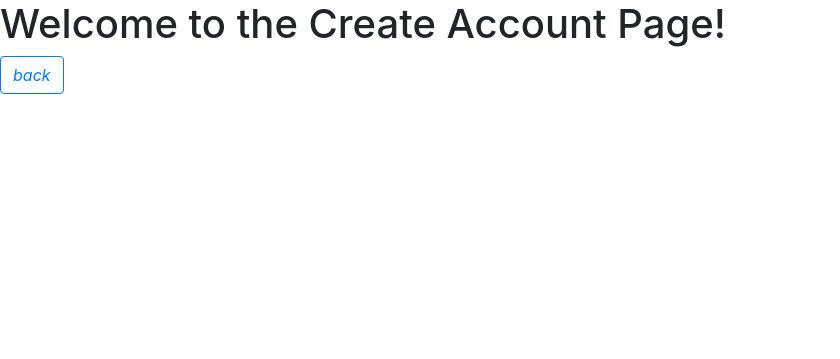
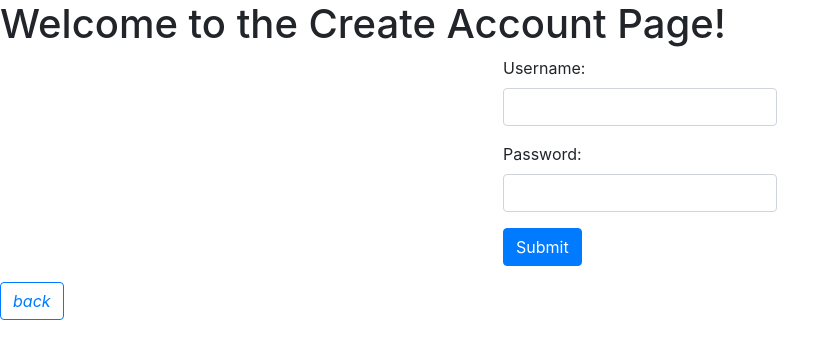
Before and after one commit to amaelisabeth/Semester-Project, a PHP site: page /create_account.php in a window 1280 px wide. Shown: the top 359 px of the page, without its empty margins (0-840 px from the left). Run offline with PHP 8.4, Linux system fonts and the light colour scheme.

```diff
--- a/create_account.php
+++ b/create_account.php
@@ -14,10 +14,77 @@
 <body>
 	<h1>Welcome to the Create Account Page!</h1>
 
-	<p style="font-style:italic">
+
+  <div class="container">
+        <div id="login-row" class="row justify-content-center align-items-center">
+
+			<form method="post" action="create_account.php">
+				<div class="form-group">
+					<label for="username" class="text-black">Username:</label>
+					<input type="text" class="form-control" name="username">
+				</div>
+				<div class="form-group">
+					<label for="password" class="text-black">Password:</label>
+					<input type="password" class="form-control" name="password">
+				</div>
+				<div class="form-group">
+					<input type="submit" class="btn btn-primary btn-md" value="Submit">
+				</div>
+			</form>
+		</div>
+	</div>
+  <p style="font-style:italic">
 		<a href="login.php" class="btn btn-outline-primary">back</a>
 	</p>
 
+  <?php
+
+		require_once 'login_functions.php';
+		$connection = new mysqli($hn, $un, $pw, $db);
+
+		if ($connection->connect_error)
+			die($connection->connect_error);
+
+		if(isset($_POST["username"]) and isset($_POST["password"])) {
+      $flag = 0;
+			$uname = $_POST["username"];
+			$pword = $_POST["password"];
+			$query = "INSERT INTO users (UserID, passwd, type) VALUES ('".$uname."','".$pword."', 1)";
+			$result = $connection->query($query);
+      //$res = $connection->commit();
+			if (!$result)
+				die($connection->error);
+
+      $query2 = "SELECT passwd AS _msg FROM users
+          WHERE UserID = '" . $uname . "'";
+      $result2 = $connection->query($query2);
+      if (!$result2){
+        die($connection->error);
+      }
+
+      if ($result2->num_rows == 0) {
+        echo "<p style=\"color: red\"> The username not found.</p>";
+      }
+      else{
+        //print"Login successful!";
+
+        $pwordCheck = $result2->fetch_assoc();
+        if ($pword == $pwordCheck["_msg"]){
+          $flag = 1;
+        }
+        //header('Location: home_page.php');
+        //exit();
+      }
+
+      if ($flag == 1){
+        echo "<p style=\"color: red\"> Account successfully created.</p>";
+      }
+
+		}
+
+		$connection->close();
+
+	?>
 
 </body>
 </html>
```
